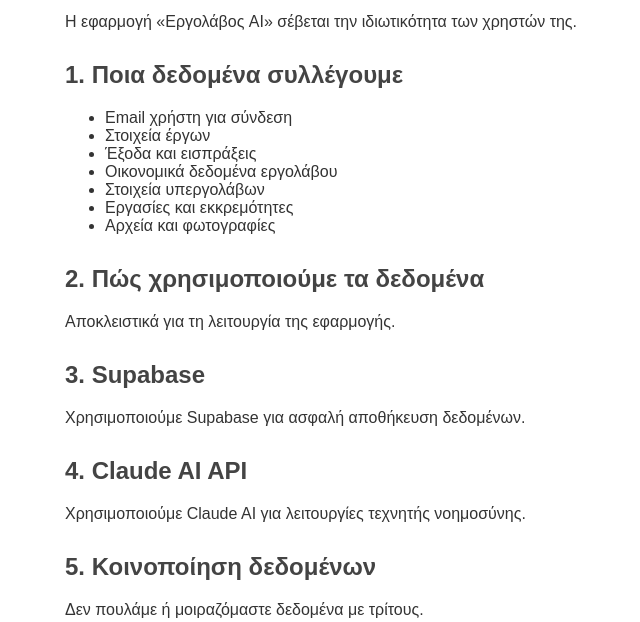
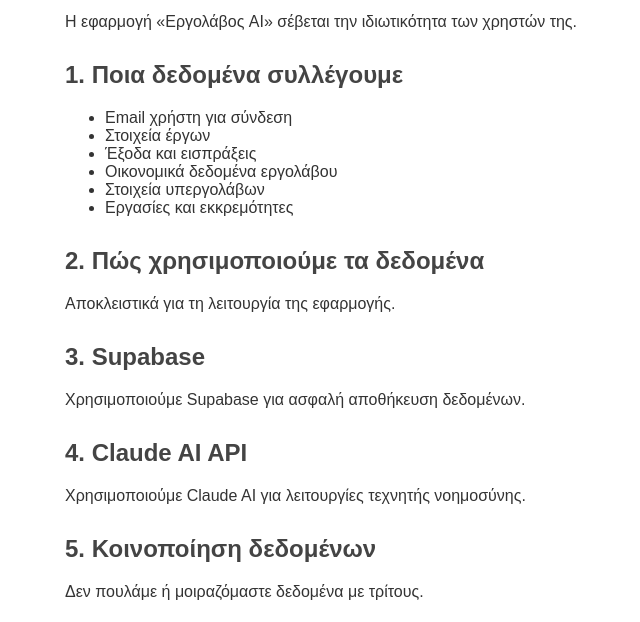
Before and after one commit to Harrisres/ergolavosai-web, a plain HTML site: page privacy-policy.html in a window 1280 px wide. Shown: the part 178-800 px from the top of the page, without its empty margins (175-815 px from the left). Drawn offline with Linux system fonts and the light colour scheme.

Commit message:
Update privacy-policy.html

```diff
--- a/privacy-policy.html
+++ b/privacy-policy.html
@@ -25,7 +25,6 @@
     <li>Οικονομικά δεδομένα εργολάβου</li>
     <li>Στοιχεία υπεργολάβων</li>
     <li>Εργασίες και εκκρεμότητες</li>
-    <li>Αρχεία και φωτογραφίες</li>
   </ul>
 
   <h2>2. Πώς χρησιμοποιούμε τα δεδομένα</h2>
```
